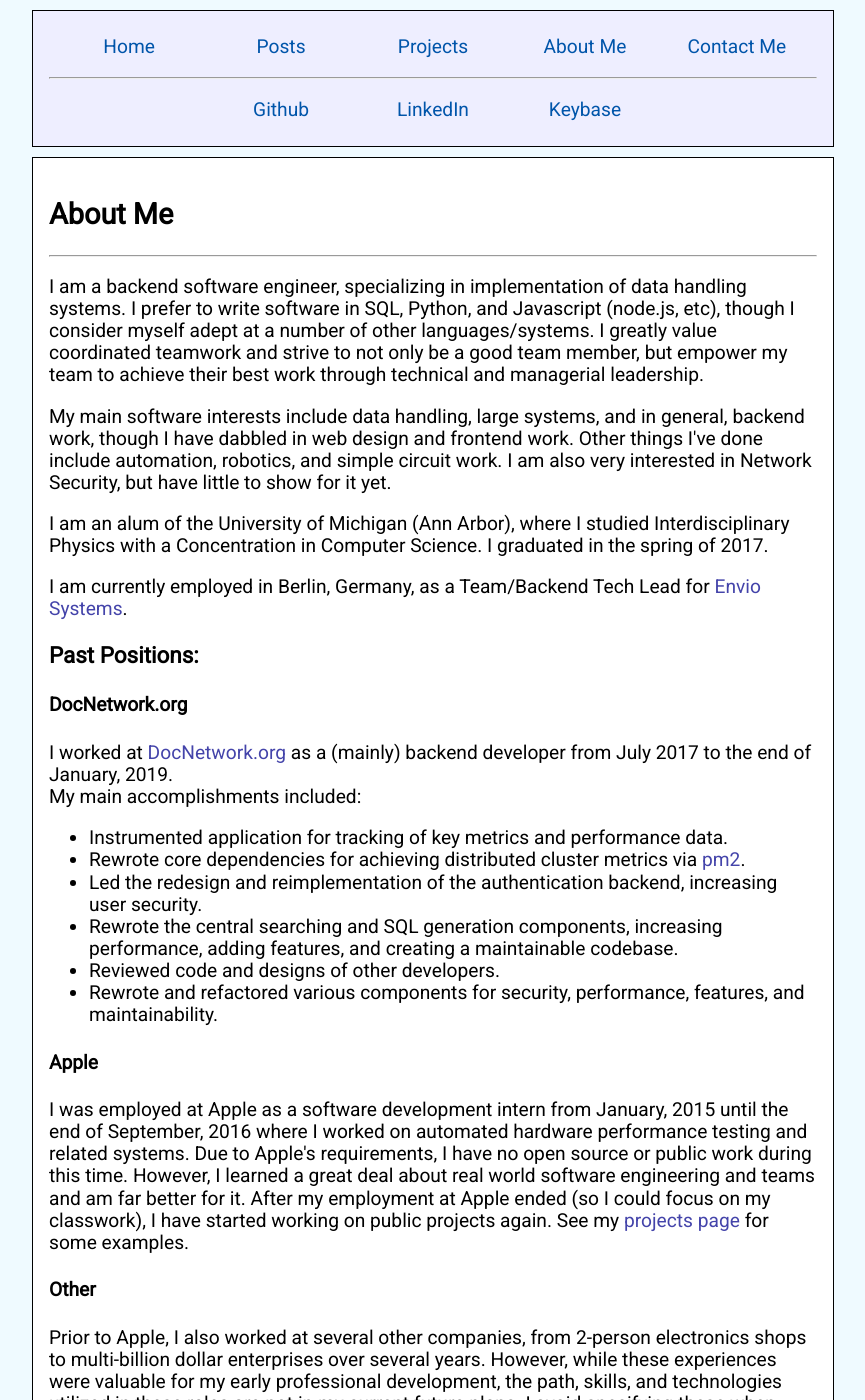
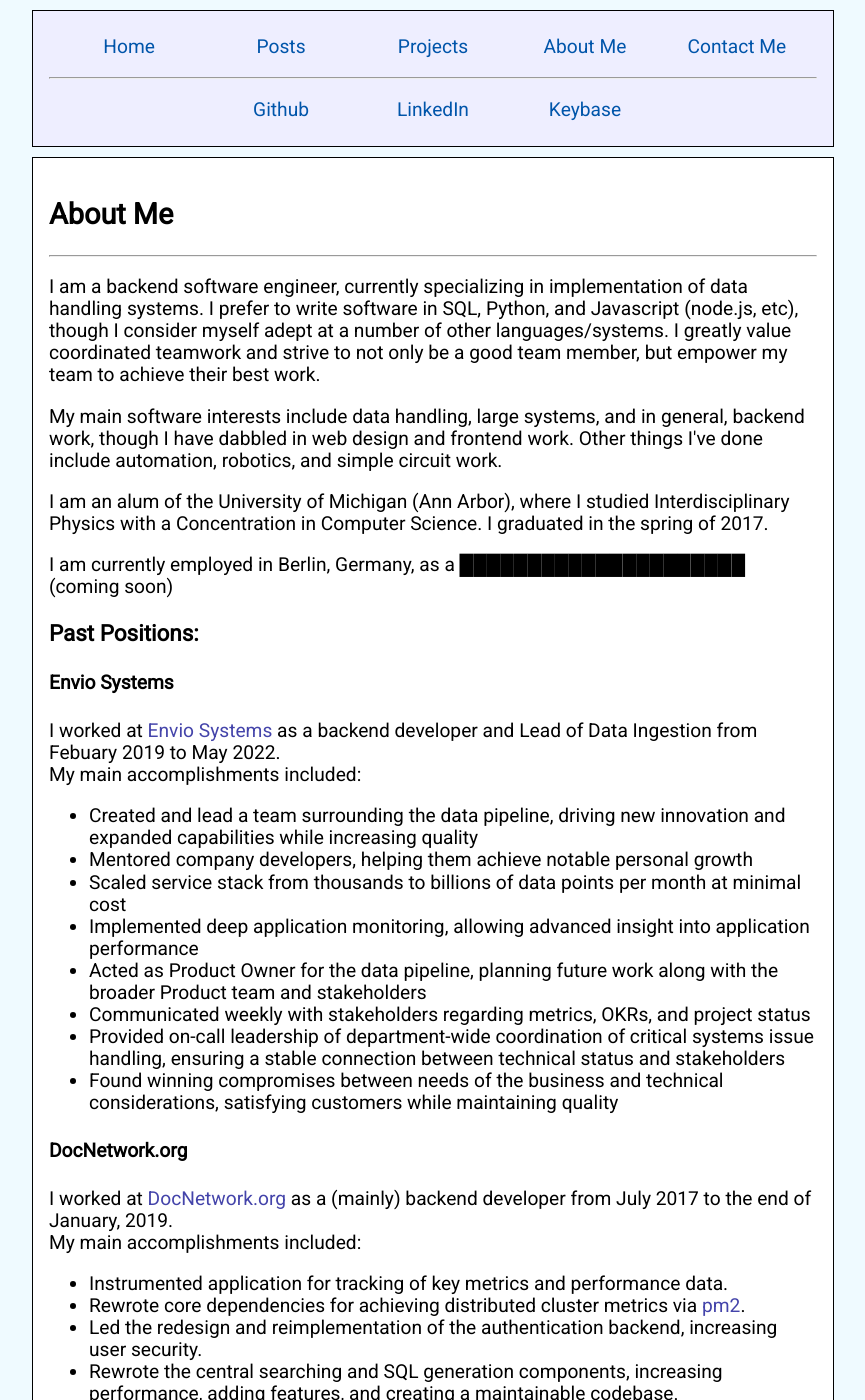
Before and after one commit to biggerfisch/website_v17, a Jekyll site: the page built from about-me/index.html, in a window 1280 px wide and 1400 px high. Shown: the whole window, without its empty margins (207-1072 px from the left). Built offline with Jekyll 4.4.1, drawn with Linux system fonts in a browser that asks for light colours.

Commit message:
Update about-me info to current (27. May 2022)
 - I no longer work at Envio Systems (new job details coming soon)
 - Adds webrick as a dep to let jekyll serve work with ruby 3.0

```diff
--- a/Gemfile
+++ b/Gemfile
@@ -7,6 +7,7 @@ gem 'jekyll'
 gem 'nokogiri'
 gem 'rake'
 gem 'rubocop'
+gem 'webrick'
 
 group :jekyll_plugins do
   gem 'jekyll-compose'
--- a/about-me/index.html
+++ b/about-me/index.html
@@ -3,20 +3,34 @@ layout: main
 title: "About Me"
 ---
 
-<p>I am a backend software engineer, specializing in implementation of data handling systems. I prefer to write software in SQL, Python, and Javascript (node.js, etc), though I consider myself adept at a number of other languages/systems. I greatly value coordinated teamwork and strive to not only be a good team member, but empower my team to achieve their best work through technical and managerial leadership.</p>
+<p>I am a backend software engineer, currently specializing in implementation of data handling systems. I prefer to write software in SQL, Python, and Javascript (node.js, etc), though I consider myself adept at a number of other languages/systems. I greatly value coordinated teamwork and strive to not only be a good team member, but empower my team to achieve their best work.</p>
 
-<p>My main software interests include data handling, large systems, and in general, backend work, though I have dabbled in web design and frontend work. Other things I've done include automation, robotics, and simple circuit work. I am also very interested in Network Security, but have little to show for it yet.</p>
-
+<p>My main software interests include data handling, large systems, and in general, backend work, though I have dabbled in web design and frontend work. Other things I've done include automation, robotics, and simple circuit work.</p>
 <p>I am an alum of the University of Michigan (Ann Arbor), where I studied Interdisciplinary Physics with a Concentration in Computer Science. I graduated in the spring of 2017.</p>
 
-<p>I am currently employed in Berlin, Germany, as a Team/Backend Tech Lead for <a href="https://enviosystems.com/">Envio Systems</a>.</p>
+<p>I am currently employed in Berlin, Germany, as a █████████████████████ (coming soon)</p>
 
 <h3>Past Positions:</h3>
+
+<h4>Envio Systems</h4>
+<p>I worked at <a href="https://enviosystems.com">Envio Systems</a> as a backend developer and Lead of Data Ingestion from Febuary 2019 to May 2022.
+<br />
+My main accomplishments included:</p>
+<ul>
+    <li>Created and lead a team surrounding the data pipeline, driving new innovation and expanded capabilities while increasing quality</li>
+    <li>Mentored company developers, helping them achieve notable personal growth</li>
+    <li>Scaled service stack from thousands to billions of data points per month at minimal cost</li>
+    <li>Implemented deep application monitoring, allowing advanced insight into application performance</li>
+    <li>Acted as Product Owner for the data pipeline, planning future work along with the broader Product team and stakeholders</li>
+    <li>Communicated weekly with stakeholders regarding metrics, OKRs, and project status</li>
+    <li>Provided on-call leadership of department-wide coordination of critical systems issue handling, ensuring a stable connection between technical status and stakeholders</li>
+    <li>Found winning compromises between needs of the business and technical considerations, satisfying customers while maintaining quality</li>
+</ul>
 
 <h4>DocNetwork.org</h4>
 <p>I worked at <a href="https://www.docnetwork.org">DocNetwork.org</a> as a (mainly) backend developer from July 2017 to the end of January, 2019.
 <br />
-My main accomplishments included: </p>
+My main accomplishments included:</p>
 <ul>
     <li>Instrumented application for tracking of key metrics and performance data.</li>
     <li>Rewrote core dependencies for achieving distributed cluster metrics via <a href="https://github.com/Unitech/pm2">pm2</a>.</li>
--- a/index-alternate.html
+++ b/index-alternate.html
@@ -4,7 +4,7 @@ title: Home
 sitemap: false
 ---
 
-<p>Hi, I'm Avery. I'm a software engineer and physicist, currently working for <a href="https://enviosystems.com/">Envio Systems</a>.
+<p>Hi, I'm Avery. I'm a software engineer, currently working at █████████████████████ (coming soon).
 If you'd like more info about me, please check out my <a href="{% link about-me/index.html %}">About Me page</a>. If you have a project or opportunity you'd like to talk to me about, please see my <a href="{% link contact-me/index.html %}">Contact Me page</a>.</p>
 
 <h3>Posts</h3>
--- a/index.html
+++ b/index.html
@@ -3,7 +3,7 @@ layout: main
 title: Home
 ---
 
-<p>Hi, I'm Avery. I'm a software engineer and physicist, currently working for <a href="https://enviosystems.com/">Envio Systems</a>.
+<p>Hi, I'm Avery. I'm a software engineer, currently working at █████████████████████ (coming soon).
 If you'd like more info about me, please check out my <a href="{% link about-me/index.html %}">About Me page</a>. If you have a project or opportunity you'd like to talk to me about, please see my <a href="{% link contact-me/index.html %}">Contact Me page</a>.</p>
 
 <h3>Posts</h3>
```
Also changed, not shown: Gemfile.lock.
